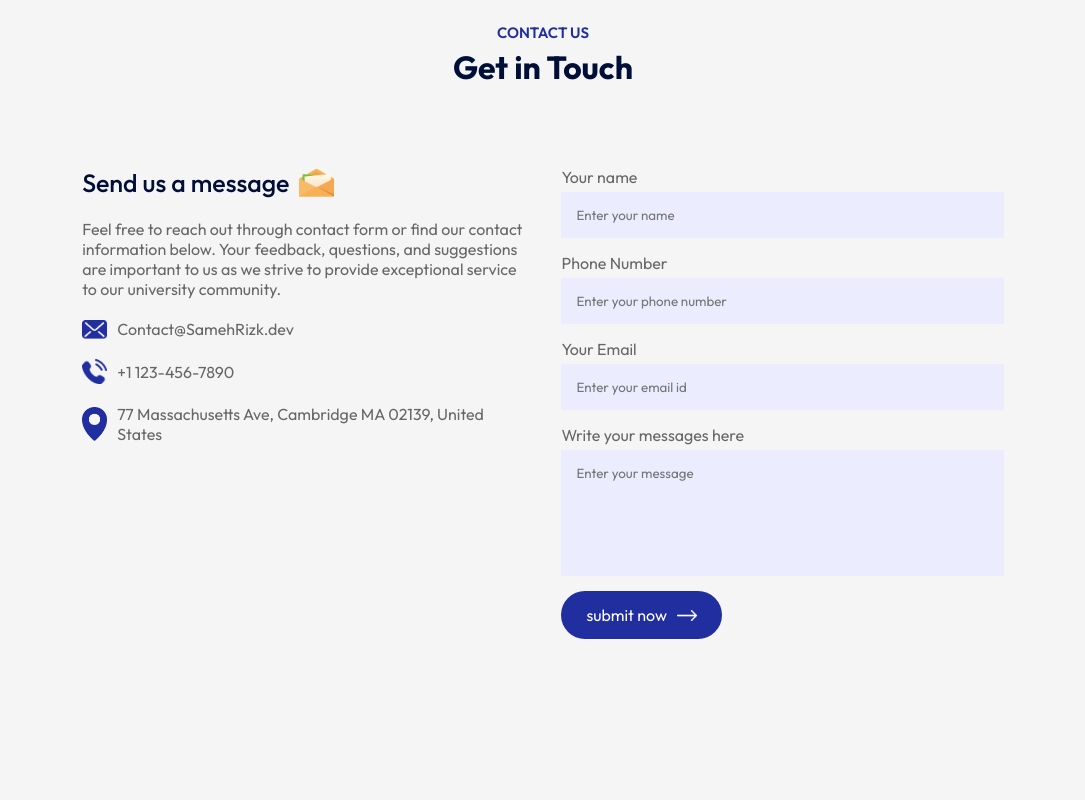
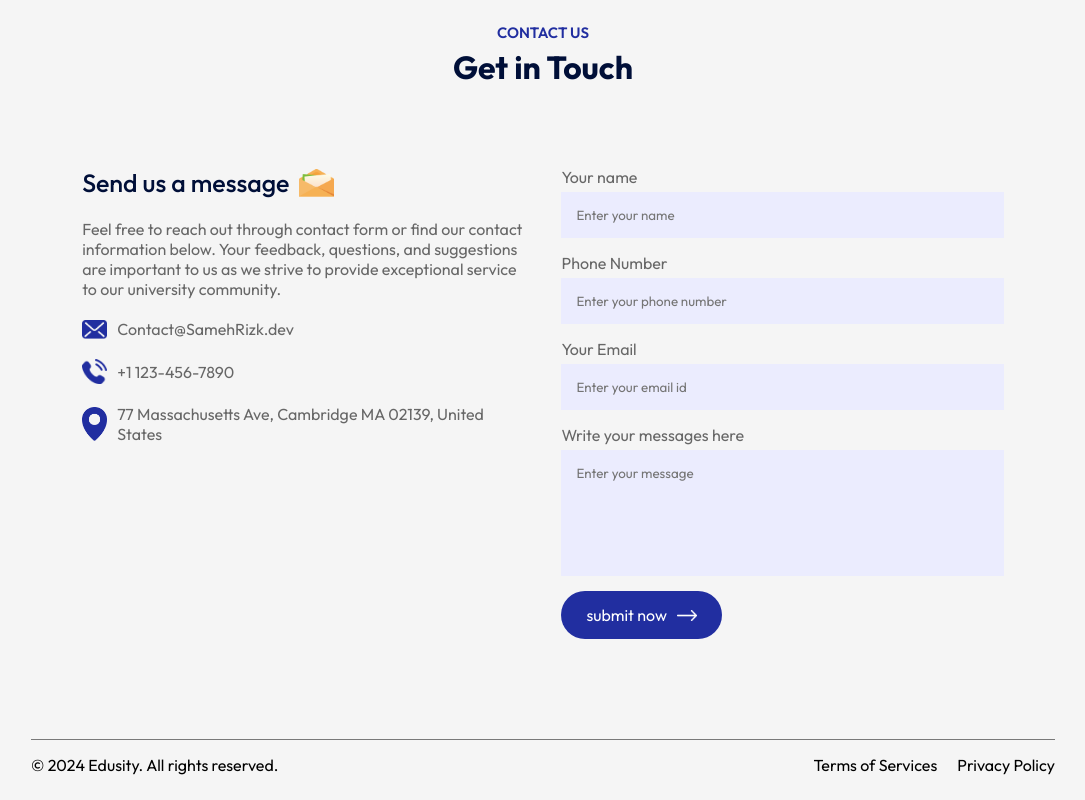
Before and after one commit to SamRizk194/Edusity, a React (Vite) app: page / in a window 1280 px wide. Shown: the part 3013-3813 px from the top of the page, without its empty margins (97-1182 px from the left). Before the commit the page ends 3752 px from the top, so only its background shows below. Built offline with nearby package versions, Linux system fonts and the light colour scheme.

Commit message:
adding footer section

```diff
--- a/src/App.jsx
+++ b/src/App.jsx
@@ -7,6 +7,7 @@ import About from "./Components/About/About";
 import Campus from "./Components/Campus/Campus";
 import Testimonials from "./Components/Testimonials/Testimonials";
 import Contact from "./Components/Contact/Contact";
+import Footer from "./Components/Footer/Footer";
 
 function App() {
   return (
@@ -23,6 +24,7 @@ function App() {
         <Testimonials />
         <Title subTitle="Contact Us" title="Get in Touch" />
         <Contact />
+        <Footer />
       </div>
     </div>
   );
--- /dev/null
+++ b/src/Components/Footer/Footer.css
@@ -0,0 +1,14 @@
+.footer {
+  margin: 10px auto;
+  display: flex;
+  align-items: center;
+  justify-content: space-between;
+  border-top: 1px solid #797979;
+  padding: 15px 0;
+}
+
+.footer ul li {
+  list-style: none;
+  display: inline-block;
+  margin-left: 20px;
+}
--- /dev/null
+++ b/src/Components/Footer/Footer.jsx
@@ -0,0 +1,16 @@
+import React from "react";
+import "./Footer.css";
+
+function Footer() {
+  return (
+    <div className="footer">
+      <p>© 2024 Edusity. All rights reserved.</p>
+      <ul>
+        <li>Terms of Services</li>
+        <li>Privacy Policy</li>
+      </ul>
+    </div>
+  );
+}
+
+export default Footer;
```
